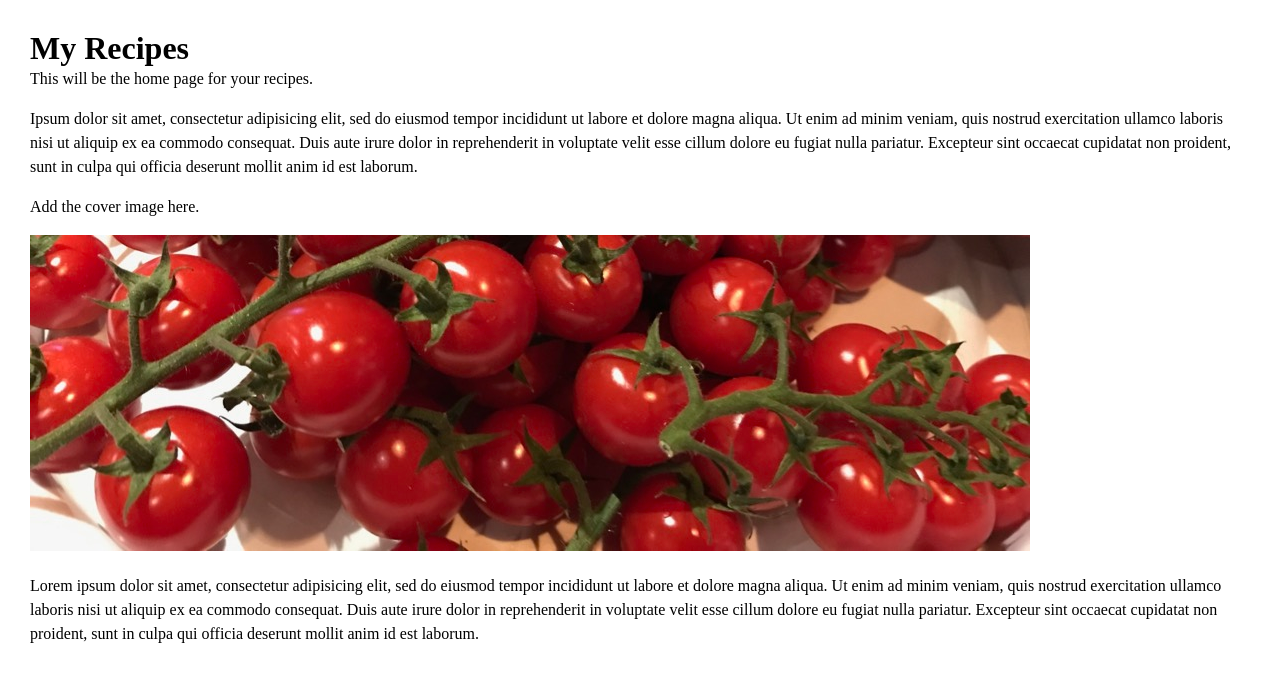
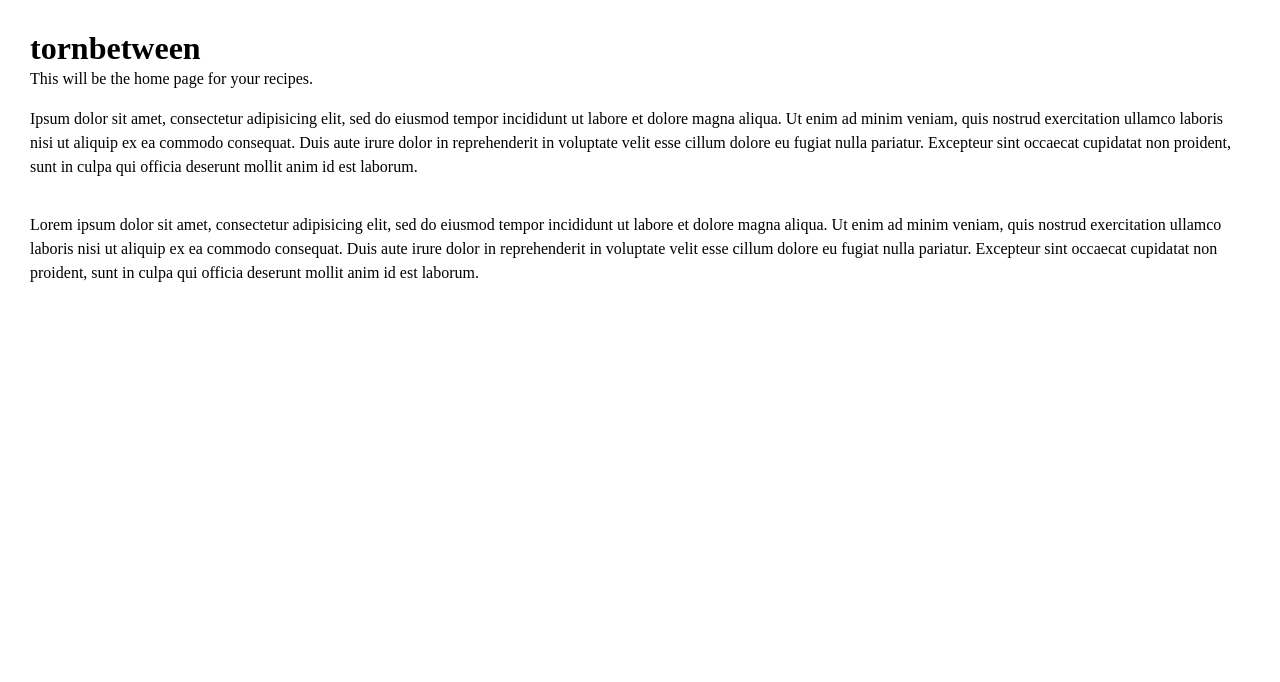
Before and after one commit to Hol1999/Hollyrecipewebsite, a Jekyll site: the page built from pages/recipes_intro.md, in a window 1280 px wide. Shown: the top 682 px of the page. Built offline with Jekyll 4.4.1, drawn with Linux system fonts in a browser that asks for light colours.

Commit message:
Update Page “recipes_intro”

```diff
--- a/pages/recipes_intro.md
+++ b/pages/recipes_intro.md
@@ -1,16 +1,15 @@
 ---
-title: My Recipes
+title: tornbetween
+subtitle: 6 delectable Italian-inspired comfort recipes
 permalink: /recipes/
 date: 2020-11-19T18:50:31.663Z
-show: false
+show: true
 layout: recipeshome
 ---
 This will be the home page for your recipes.
 
 Ipsum dolor sit amet, consectetur adipisicing elit, sed do eiusmod tempor incididunt ut labore et dolore magna aliqua. Ut enim ad minim veniam, quis nostrud exercitation ullamco laboris nisi ut aliquip ex ea commodo consequat. Duis aute irure dolor in reprehenderit in voluptate velit esse cillum dolore eu fugiat nulla pariatur. Excepteur sint occaecat cupidatat non proident, sunt in culpa qui officia deserunt mollit anim id est laborum.
 
-Add the cover image here.
-
-[![Tomatoes](../uploads/tomatoes.jpg "Tomatoes")](/allrecipes)
+![]()
 
 Lorem ipsum dolor sit amet, consectetur adipisicing elit, sed do eiusmod tempor incididunt ut labore et dolore magna aliqua. Ut enim ad minim veniam, quis nostrud exercitation ullamco laboris nisi ut aliquip ex ea commodo consequat. Duis aute irure dolor in reprehenderit in voluptate velit esse cillum dolore eu fugiat nulla pariatur. Excepteur sint occaecat cupidatat non proident, sunt in culpa qui officia deserunt mollit anim id est laborum.
```
